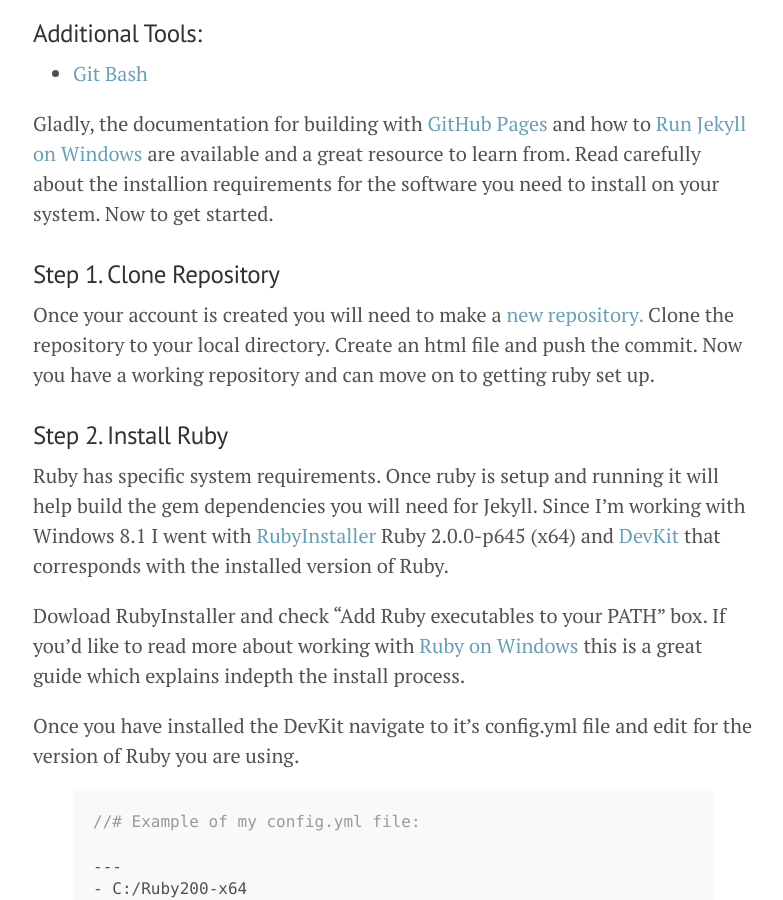
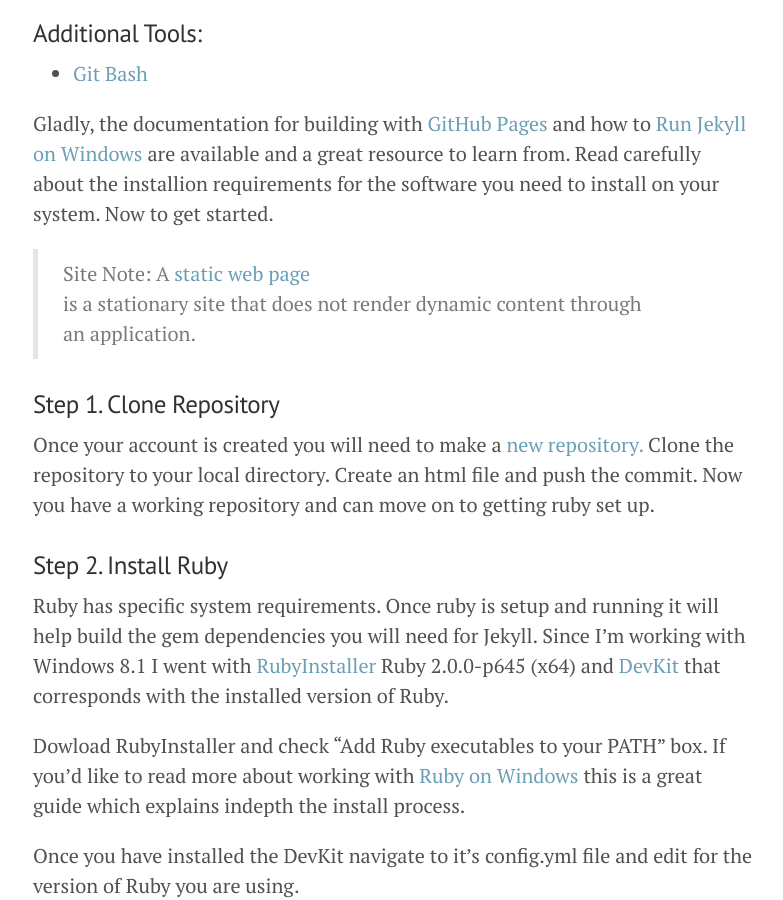
Before and after one commit to indexcosmos/indexcosmos.github.io, a Jekyll site: the page built from _posts/2015-08-28-how-I-made-my-github-page.md, in a window 1280 px wide and 900 px high, scrolled down 766 px. Shown: the whole window, without its empty margins (247-1030 px from the left). Built offline with Jekyll 4.4.1, drawn with Linux system fonts in a browser that asks for light colours; Markdown is read by kramdown in place of the engine named in the settings.

Commit message:
Update files

```diff
--- a/_posts/2015-08-28-how-I-made-my-github-page.md
+++ b/_posts/2015-08-28-how-I-made-my-github-page.md
@@ -6,6 +6,7 @@ title: How I made a static blog site with GitHub Pages and Jekyll.
 <div class="message">
   Welcome to my blog. Check out how I made a static site with GitHub.
 </div>
+
 
 On this post I'm going to walk through how I set up my site.
 
@@ -29,6 +30,10 @@ On this post I'm going to walk through how I set up my site.
 - [Git Bash](https://git-scm.com/downloads)
 
 Gladly, the documentation for building with [GitHub Pages](https://pages.github.com/) and how to [Run Jekyll on Windows](http://jekyll-windows.juthilo.com/) are available and a great resource to learn from. Read carefully about the installion requirements for the software you need to install on your system. Now to get started.
+
+<blockquote>
+<p>Site Note: A <a href="https://en.wikipedia.org/wiki/Static_web_page">static web page</a></p> is a stationary site that does not render dynamic content through an application.
+</blockquote>
 
 
 ### Step 1. Clone Repository
```
